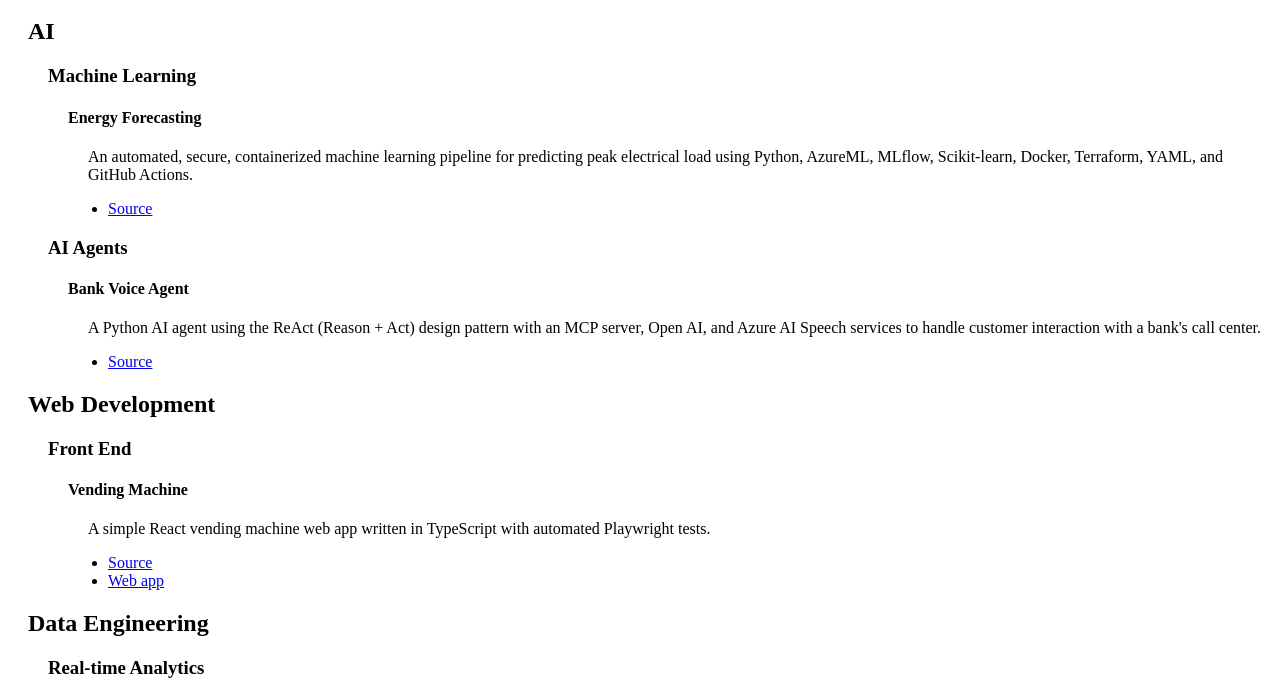
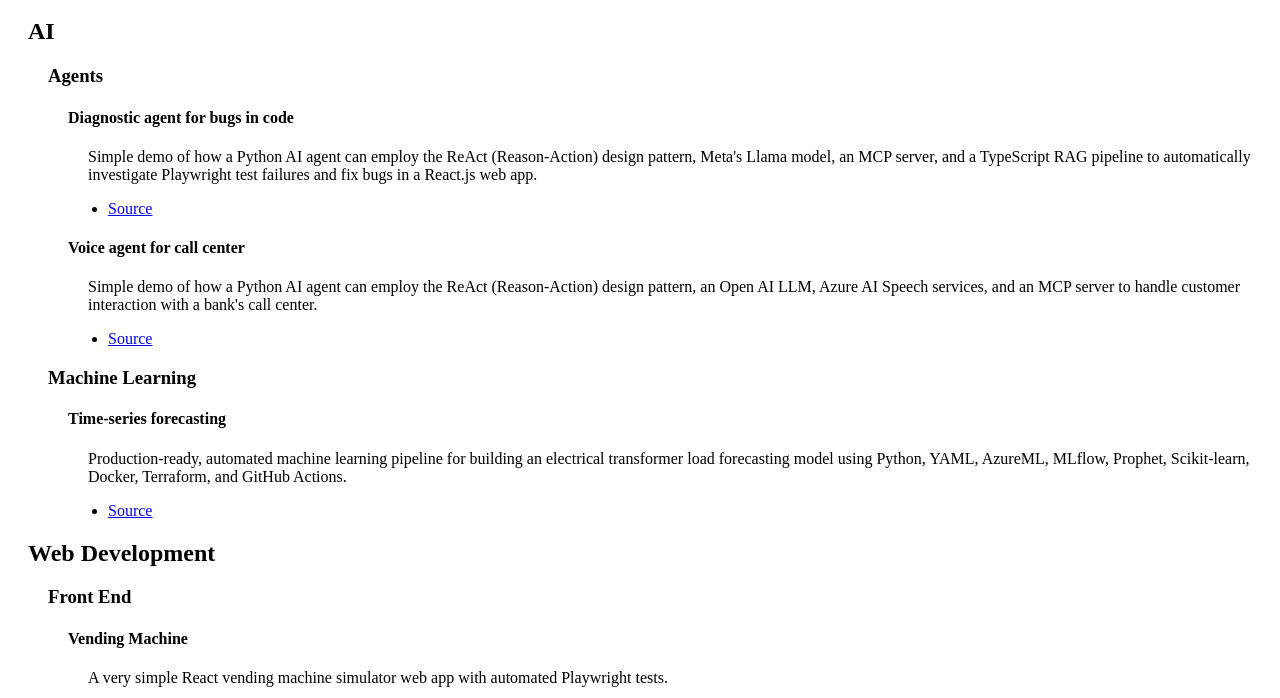
Before and after one commit to MichaelMaio/portfolio, a plain HTML site: page index.html in a window 1280 px wide. Shown: the part 48-746 px from the top of the page. Drawn offline with Linux system fonts and the light colour scheme.

Commit message:
Update index.html

```diff
--- a/index.html
+++ b/index.html
@@ -3,35 +3,48 @@
   <div style="margin-left: 20px;">
     <h2>AI</h2>
 
-    <div style="margin-left: 20px;">
-      <h3>Machine Learning</h3>
+	<div style="margin-left: 20px;">
+      <h3>Agents</h3>
 
       <div style="margin-left: 20px;">
-        <h4>Energy Forecasting</h4>
+        <h4>Diagnostic agent for bugs in code</h4>
 
         <div style="margin-left: 20px;">
-          An automated, secure, containerized machine learning pipeline for predicting peak electrical load using Python, AzureML, MLflow, Scikit-learn, Docker, Terraform, YAML, and GitHub Actions.
-	</div>
+          Simple demo of how a Python AI agent can employ the ReAct (Reason-Action) design pattern, Meta's Llama model, an MCP server, and a TypeScript RAG pipeline to automatically investigate Playwright test failures and fix bugs in a React.js web app.
+		</div>
 
         <ul>
-          <li><a target="_blank" href="https://github.com/MichaelMaio/energy_forecasting">Source</a></li>
+          <li><a target="_blank" href="https://github.com/MichaelMaio/ai_diagnostic_agent">Source</a></li>
+        </ul>
+
+      </div>
+
+      <div style="margin-left: 20px;">
+        <h4>Voice agent for call center</h4>
+
+        <div style="margin-left: 20px;">
+          Simple demo of how a Python AI agent can employ the ReAct (Reason-Action) design pattern, an Open AI LLM, Azure AI Speech services, and an MCP server to handle customer interaction with a bank's call center.
+		</div>
+
+        <ul>
+          <li><a target="_blank" href="https://github.com/MichaelMaio/ai_voice_agent">Source</a></li>
         </ul>
 
       </div>
     </div>
 
     <div style="margin-left: 20px;">
-      <h3>AI Agents</h3>
+      <h3>Machine Learning</h3>
 
       <div style="margin-left: 20px;">
-        <h4>Bank Voice Agent</h4>
+        <h4>Time-series forecasting</h4>
 
         <div style="margin-left: 20px;">
-          A Python AI agent using the ReAct (Reason + Act) design pattern with an MCP server, Open AI, and Azure AI Speech services to handle customer interaction with a bank's call center.
-	</div>
+          Production-ready, automated machine learning pipeline for building an electrical transformer load forecasting model using Python, YAML, AzureML, MLflow, Prophet, Scikit-learn, Docker, Terraform, and GitHub Actions.
+	    </div>
 
         <ul>
-          <li><a target="_blank" href="https://github.com/MichaelMaio/bank_voice_agent">Source</a></li>
+          <li><a target="_blank" href="https://github.com/MichaelMaio/ml_time_series_forecasting">Source</a></li>
         </ul>
 
       </div>
@@ -48,8 +61,8 @@
         <h4>Vending Machine</h4>
 
         <div style="margin-left: 20px;">
-          A simple React vending machine web app written in TypeScript with automated Playwright tests.
-	</div>
+          A very simple React vending machine simulator web app with automated Playwright tests.
+	    </div>
 
         <ul>
           <li><a target="_blank" href="https://github.com/MichaelMaio/VendingMachine">Source</a></li>
@@ -69,7 +82,6 @@
       <div style="margin-left: 20px;">
         <h4>Azure sensor monitor</h4>
 
-
         <div style="margin-left: 20px;">
           A high-level, sample Azure design for monitoring hundreds of thousands of sensors with real-time visualization, alerts, ticketing, and AI trend prediction.
         </div>
```
